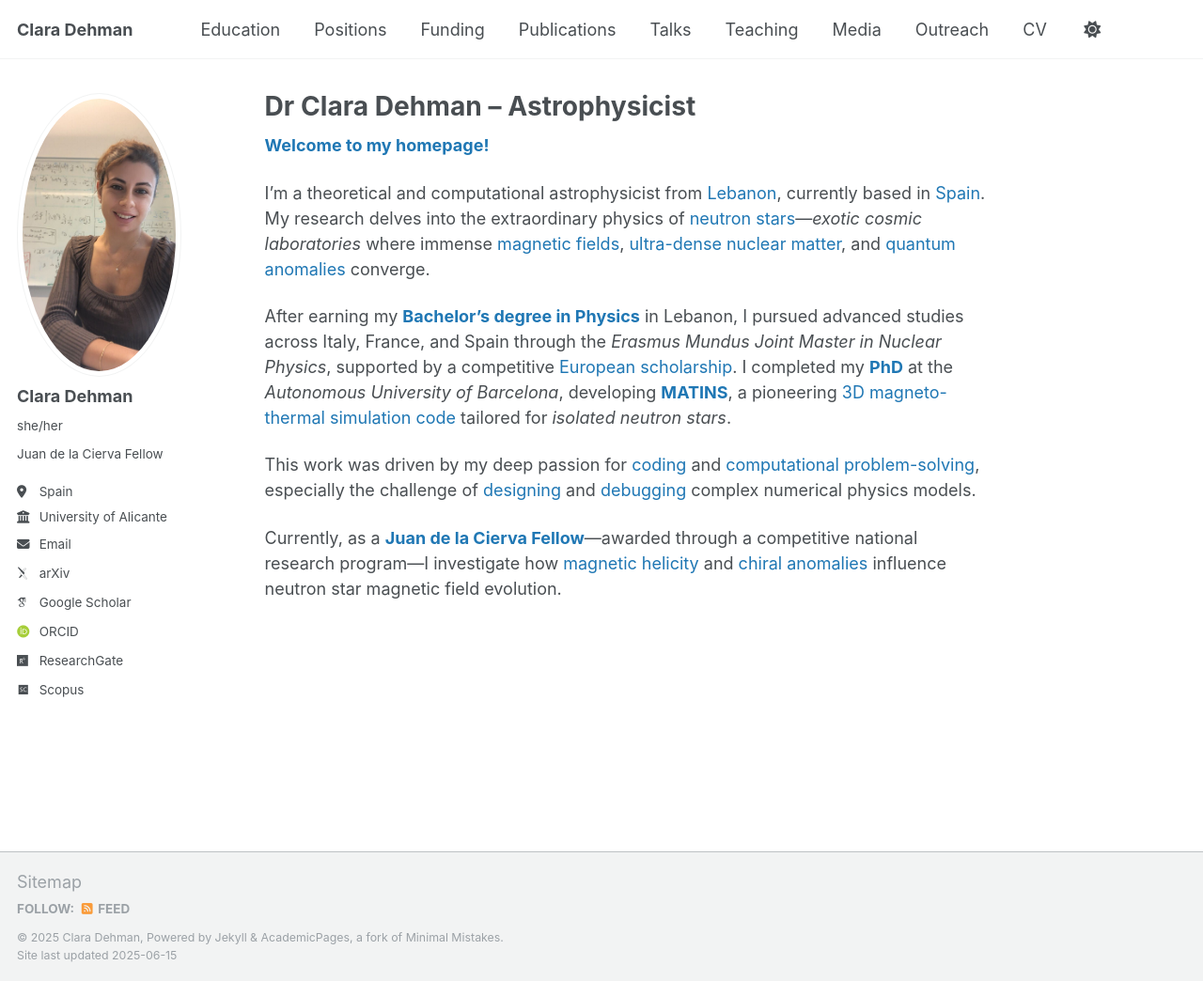
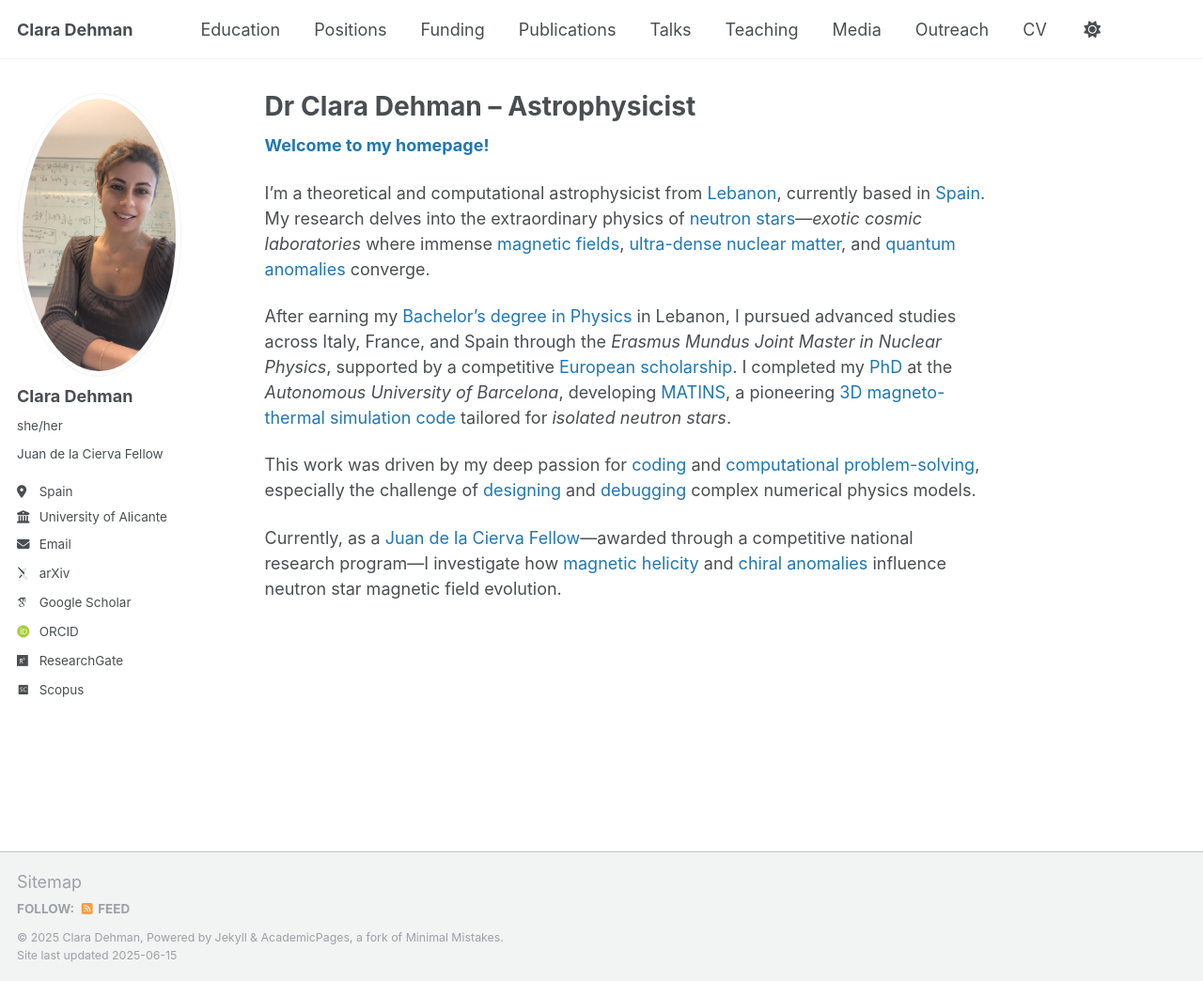
Before and after one commit to ClaraDehman/ClaraDehman.github.io, a Jekyll site: the page built from _pages/about.md, in a window 1280 px wide and 1044 px high. Shown: the whole window at 94% size. Built offline with Jekyll 4.4.1, drawn with Linux system fonts in a browser that asks for light colours; some web fonts are replaced.

Commit message:
Update about.md

```diff
--- a/_pages/about.md
+++ b/_pages/about.md
@@ -16,11 +16,11 @@
 
 I’m a theoretical and computational astrophysicist from <span class="blue">Lebanon</span>, currently based in <span class="blue">Spain</span>. My research delves into the extraordinary physics of <span class="blue">neutron stars</span>—<em>exotic cosmic laboratories</em> where immense <span class="blue">magnetic fields</span>, <span class="blue">ultra-dense nuclear matter</span>, and <span class="blue">quantum anomalies</span> converge.
 
-After earning my <strong class="blue">Bachelor’s degree in Physics</strong> in Lebanon, I pursued advanced studies across Italy, France, and Spain through the <em>Erasmus Mundus Joint Master in Nuclear Physics</em>, supported by a competitive <span class="blue">European scholarship</span>. I completed my <strong class="blue">PhD</strong> at the <em>Autonomous University of Barcelona</em>, developing <strong class="blue">MATINS</strong>, a pioneering <span class="blue">3D magneto-thermal simulation code</span> tailored for <em>isolated neutron stars</em>.
+After earning my <span class="blue">Bachelor’s degree in Physics</span> in Lebanon, I pursued advanced studies across Italy, France, and Spain through the <em>Erasmus Mundus Joint Master in Nuclear Physics</em>, supported by a competitive <span class="blue">European scholarship</span>. I completed my <span class="blue">PhD</span> at the <em>Autonomous University of Barcelona</em>, developing <span class="blue">MATINS</span>, a pioneering <span class="blue">3D magneto-thermal simulation code</span> tailored for <em>isolated neutron stars</em>.
 
 This work was driven by my deep passion for <span class="blue">coding</span> and <span class="blue">computational problem-solving</span>, especially the challenge of <span class="blue">designing</span> and <span class="blue">debugging</span> complex numerical physics models.
 
-Currently, as a <strong class="blue">Juan de la Cierva Fellow</strong>—awarded through a competitive national research program—I investigate how <span class="blue">magnetic helicity</span> and <span class="blue">chiral anomalies</span> influence neutron star magnetic field evolution.
+Currently, as a <span class="blue">Juan de la Cierva Fellow</span>—awarded through a competitive national research program—I investigate how <span class="blue">magnetic helicity</span> and <span class="blue">chiral anomalies</span> influence neutron star magnetic field evolution.
 
 
 <!--I led the development of MATINS, focusing on the *magnetic field modeling component* and the implementation of its distinctive *cubed-sphere grid*, enabling detailed magneto-thermal simulations of neutron star crusts over million-year timescales. -->
```
